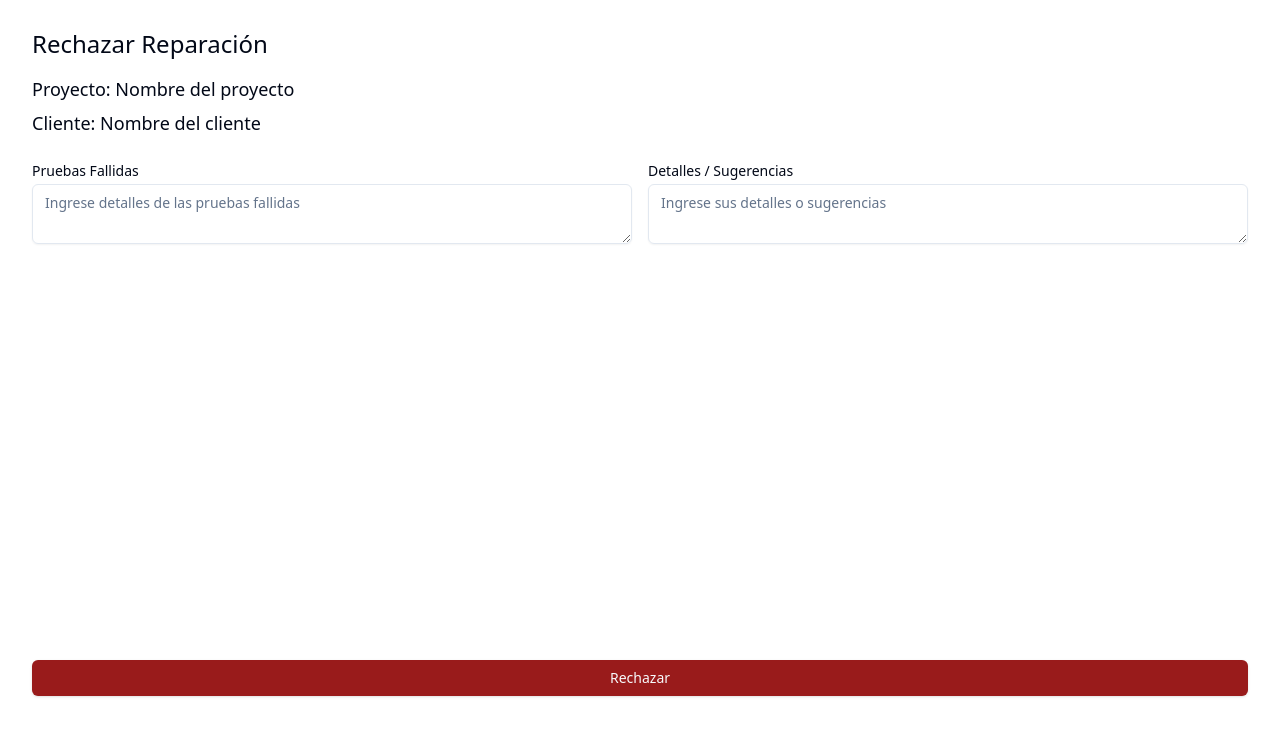
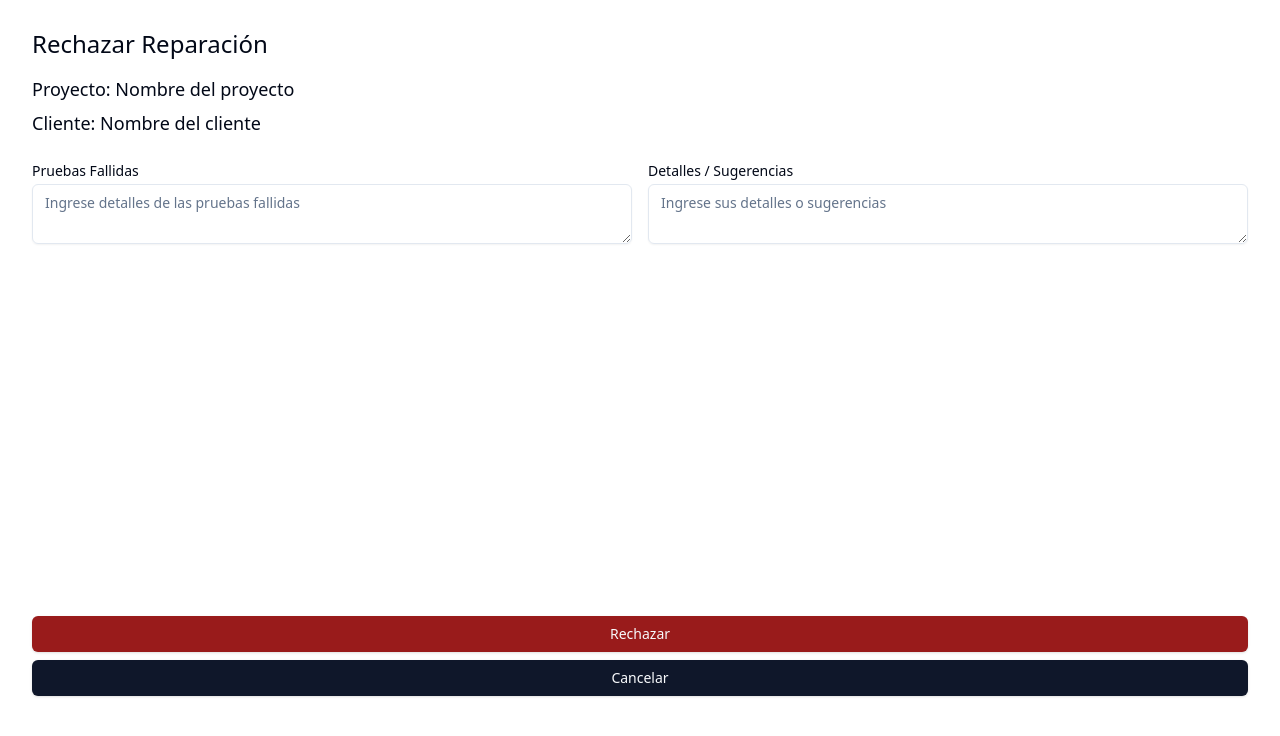
Before and after one commit to DivorcedLance/myb-hydraulic-manager, a React (Vite) app: page /recharzarReparacion in a window 1280 px wide. Shown: the top 736 px of the page. Built offline with nearby package versions, Linux system fonts and the light colour scheme.

Commit message:
mod Rechazar Reparacion (add cancel button)

```diff
--- a/src/pages/RechazarReparacion.jsx
+++ b/src/pages/RechazarReparacion.jsx
@@ -19,6 +19,15 @@ export function RechazarReparacion({ proyecto, cliente }) {
     });
   };
 
+  const handleCancelar = () => {
+    //REDIRECT
+    setFields({
+      pruebas_fallidas: "",
+      detalles_sugerencias: "",
+    });
+    console.log("Cancelar");
+  };
+
   return (
     <div className="h-full flex flex-col min-w-min">
       <h1 className="text-2xl pb-6 text-left font-medium leading-none">
@@ -30,16 +39,22 @@ export function RechazarReparacion({ proyecto, cliente }) {
       <h2 className="text-lg mb-4 text-left font-medium leading-none">
         Cliente: {cliente ? cliente : "Nombre del cliente"}
       </h2>
-      <div className="flex-grow my-4" style={{ height: "60vh" }}>
+      <div className="flex-grow my-4" style={{ height: "54vh" }}>
         <FormRechazar fields={fields} onChange={handleChange} />
       </div>
 
       <div className="min-h-min my-auto">
         <Button
-          className={"w-full bg-red-800 hover:bg-red-950"}
+          className={"w-full my-1 bg-red-800 hover:bg-red-950"}
           onClick={handleRechazar}
         >
           Rechazar
+        </Button>
+        <Button
+          className={"w-full mt-1"}
+          onClick={handleCancelar}
+        >
+          Cancelar
         </Button>
       </div>
     </div>
```
